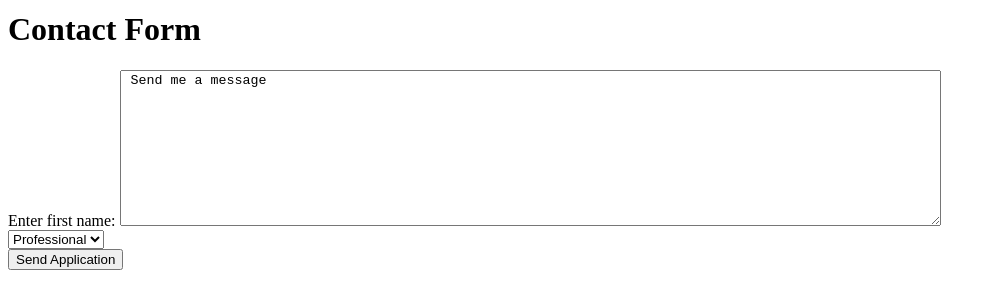
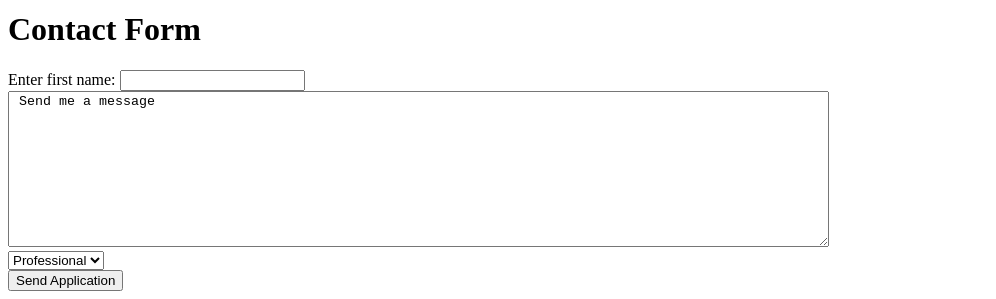
Before and after one commit to brmichel-su/ist263, a plain HTML site: page lab04/contactcopy.html in a window 1280 px wide. Shown: the part 1160-1459 px from the top of the page, without its empty margins (0-996 px from the left). Before the commit the page ends 1438 px from the top, so only its background shows below. Drawn offline with Linux system fonts and the light colour scheme.

Commit message:
updated contact page

```diff
--- a/lab04/contactcopy.html
+++ b/lab04/contactcopy.html
@@ -13,15 +13,21 @@
     <a href="https://www.linkedin.com/in/brookemichell/" > My LinkedIn Profile
     <img src="../images/LI-In-Bug.png" alt="linkedin logo"> </a> <br>
     <iframe src="https://www.google.com/maps/embed?pb=!1m18!1m12!1m3!1d2916.007177656775!2d-76.13368568452202!3d43.04128047914703!2m3!1f0!2f0!3f0!3m2!1i1024!2i768!4f13.1!3m3!1m2!1s0x89d9f30aa2653e11%3A0x468fdb56dccbe208!2s302%20Marshall%20St%2C%20Syracuse%2C%20NY%2013210!5e0!3m2!1sen!2sus!4v1614270453118!5m2!1sen!2sus" width="600" height="450" style="border:0;" allowfullscreen="" loading="lazy"></iframe>
+
+
     <h1> Contact Form</h1>
-<form action="mailto:brmichel@syr.edu" method="POST">
+
+
+    <form action="mailto:brmichel@syr.edu" method="POST">
     <label for="firstname"> Enter first name:</label>
+    <input type="text" name="firstname" id="firstname"> <br>
     <textarea name="message" id="message" rows="10" cols="100"> Send me a message </textarea> <br>
-    <select name="reason for contact" id="reason for contact">
+    <select name="reasonforcontact" id="reasonforcontact">
         <option value="pr"> Professional </option>
         <option value="pe"> Personal </option>
-        <option value="o"> Other</option>
+        <option value="o"> Other </option>
     </select> <br>
             <input type="submit" value="Send Application">
+         </form>
 </body>
 </html>
```
Also changed, not shown: 1 other file.
